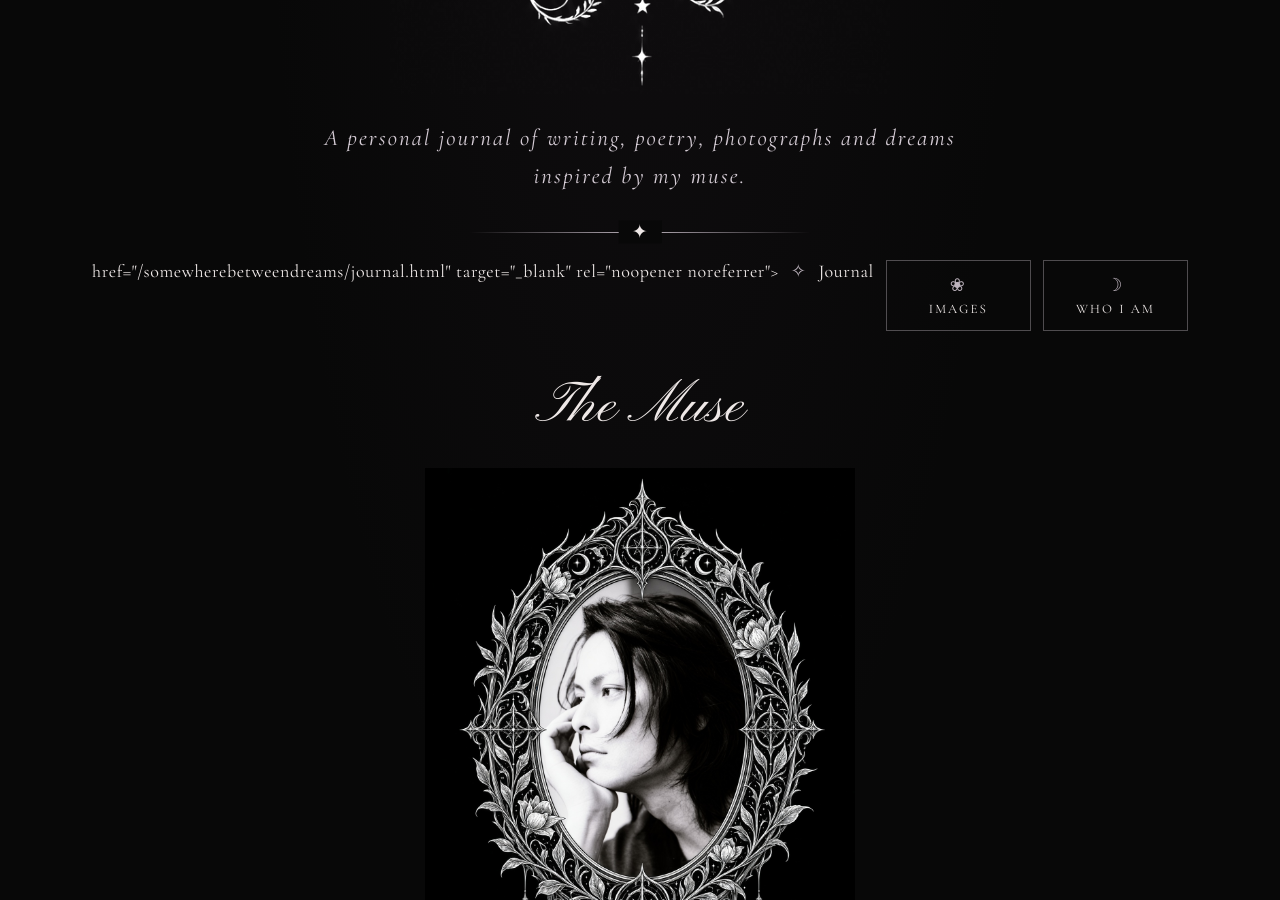
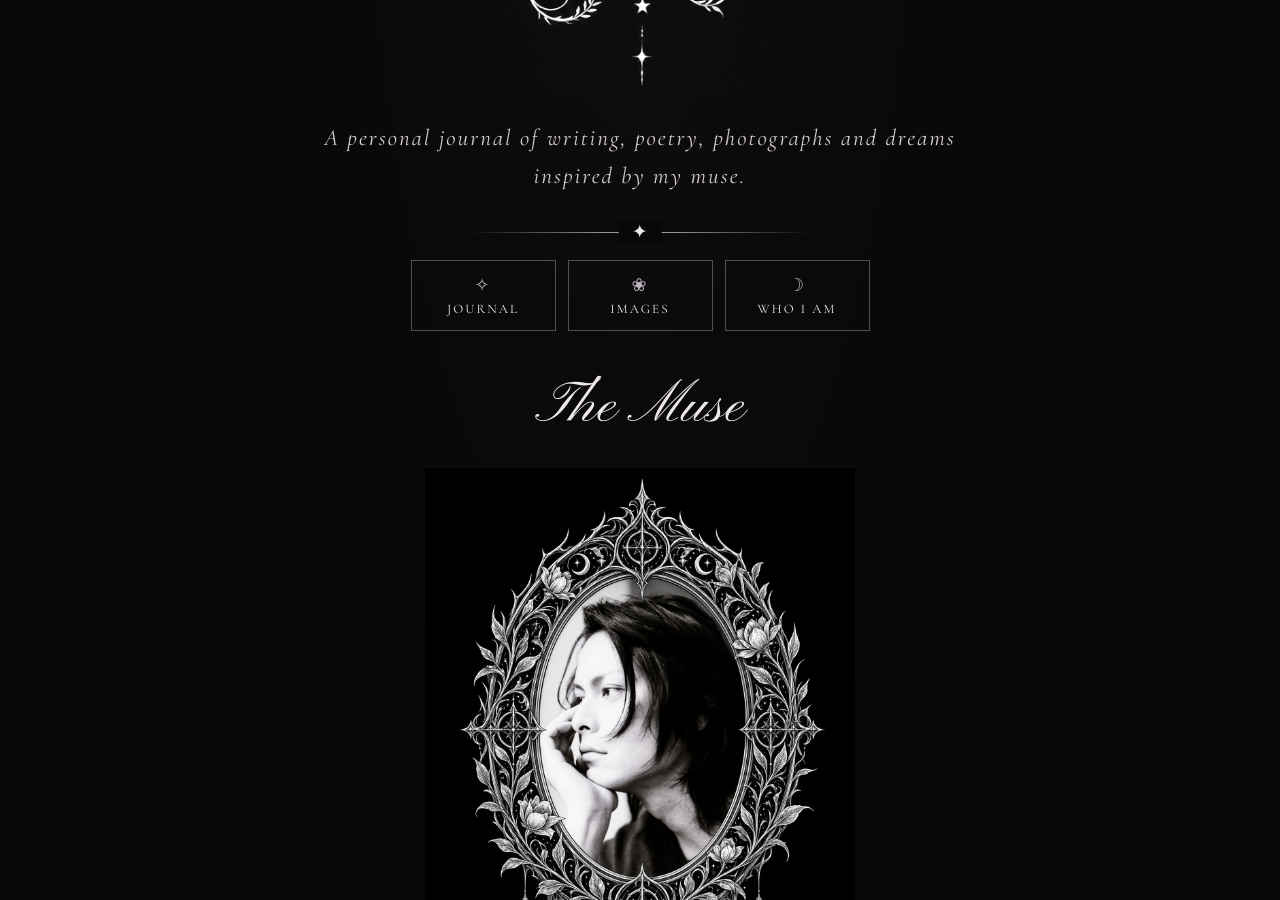
Before and after one commit to YumeSakurai/somewherebetweendreams, a Jekyll site: the page built from index.html, in a window 1280 px wide and 900 px high, scrolled down 991 px. Built offline with Jekyll 4.4.1, drawn with Linux system fonts in a browser that asks for light colours.

Commit message:
Update index.html

```diff
--- a/index.html
+++ b/index.html
@@ -69,9 +69,8 @@
       <!-- THE ONLY NAVIGATION PANEL -->
  <nav class="section-links" aria-label="Journal sections">
 
-href="{{ '/journal.html' | relative_url }}" target="_blank" rel="noopener noreferrer">
-  <span class="link-symbol">✧</span>
-  Journal
+<a href="{{ '/journal.html' | relative_url }}" target="_blank" rel="noopener noreferrer">
+  <span class="link-symbol">✧</span>Journal
 </a>
 
   <a href="images.html" target="_blank" rel="noopener noreferrer">
```
